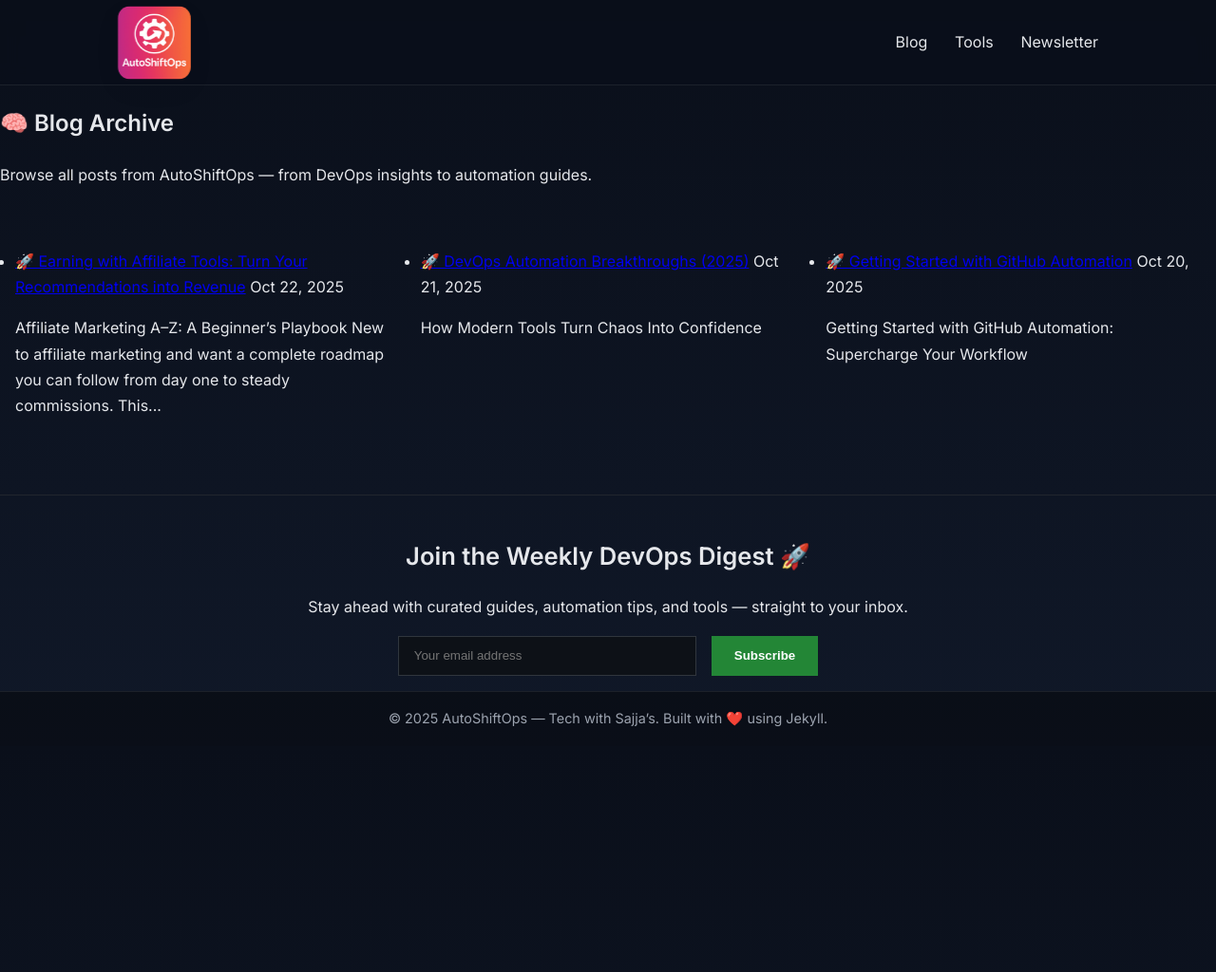
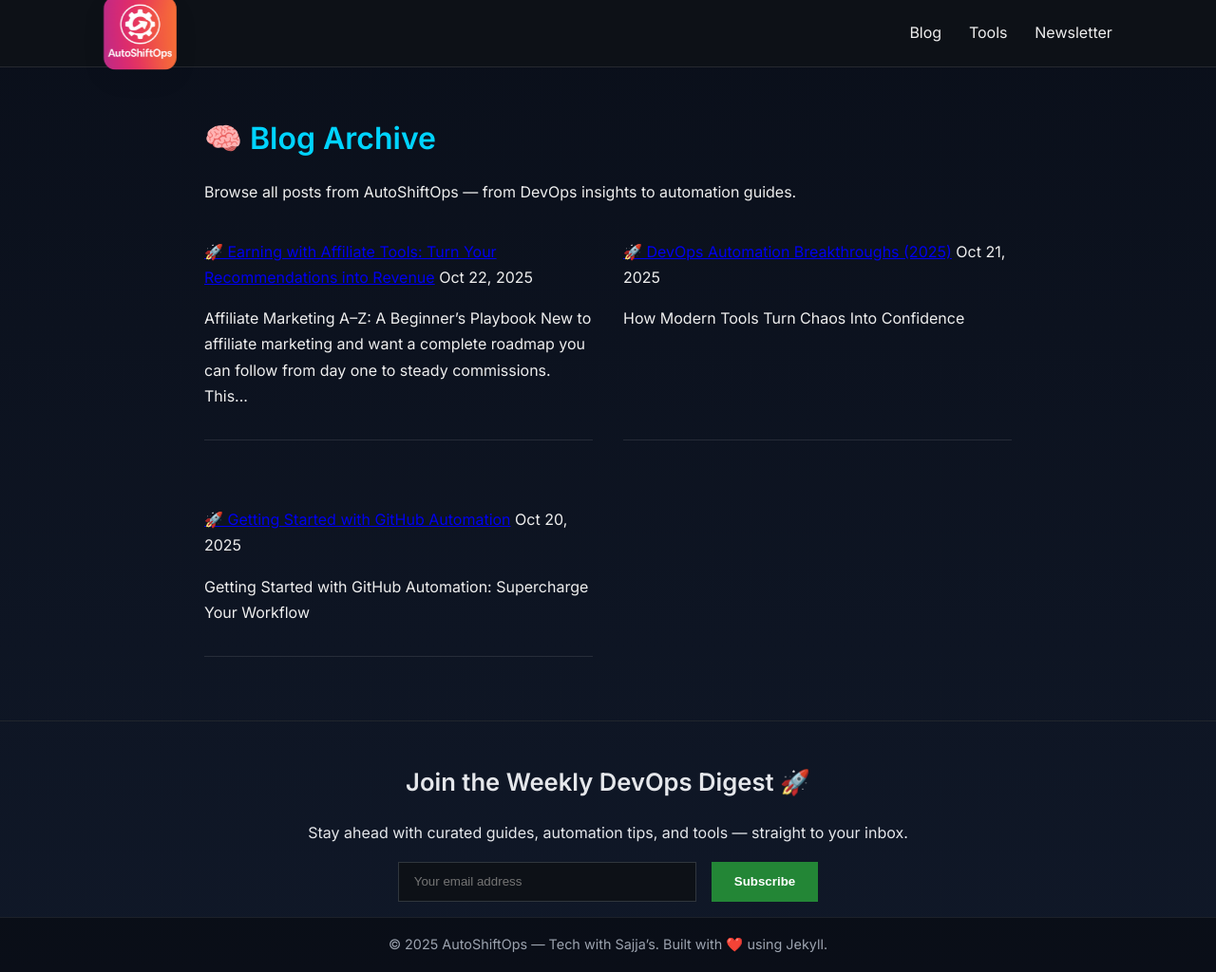
Before and after one commit to AutoShiftOps/autoshiftops.github.io, a Jekyll site: the page built from blog.md, in a window 1280 px wide and 1024 px high. Shown: the whole window at 95% size. Built offline with Jekyll 4.4.1, drawn with Linux system fonts in a browser that asks for light colours.

Commit message:
resize image

```diff
--- a/_includes/header.html
+++ b/_includes/header.html
@@ -1,8 +1,5 @@
 <header class="site-header">
   <div class="container header-container">
-    <!-- <div class="logo">
-      <a href="{{ '/' | relative_url }}">AutoShiftOps</a>
-    </div> -->
     <div class="logo">
       <a href="{{ '/' | relative_url }}">
         <img src="{{ '/assets/images/logo.png' | relative_url }}"
--- a/assets/css/custom.css
+++ b/assets/css/custom.css
@@ -143,50 +143,59 @@
 }
 
 /* === Header === */
+
+
+/* === Header Navigation === */
 .site-header {
-  background: rgba(10, 15, 26, 0.85);
-  backdrop-filter: blur(10px);
-  border-bottom: 1px solid rgba(255, 255, 255, 0.08);
+  background: #0d1117;
+  border-bottom: 1px solid rgba(255, 255, 255, 0.1);
   position: sticky;
   top: 0;
-  z-index: 100;
-  padding: 0.6rem 0;
+  z-index: 1000;
 }
 
-.site-header .container {
+.header-container {
+  max-width: 1100px;
+  margin: 0 auto;
   display: flex;
   justify-content: space-between;
   align-items: center;
-  height: 70px;               /* fixed container height you want to keep */
-  overflow: visible;          /* allow logo to overflow if scaled */
+  padding: 0.8rem 1.2rem;
 }
 
-.logo a {
-  font-weight: 700;
-  font-size: 1.6rem;
-  color: #ffffff;
-  text-decoration: none;
-  letter-spacing: 0.5px;
-  display: inline-block;
-  height: 48px;
-  line-height: 1;
+.site-logo {
+  height: 40px;
+  width: auto;
+  display: block;
 }
 
 .site-nav {
   display: flex;
-  align-items: center;
+  gap: 1.8rem;
 }
 
 .site-nav a {
-  color: #e5e7eb;
+  color: #eee;
   text-decoration: none;
-  margin-left: 1.8rem;
   font-weight: 500;
-  transition: color 0.2s ease;
+  transition: color 0.2s ease, transform 0.2s ease;
 }
 
 .site-nav a:hover {
-  color: #60a5fa;
+  color: #00d4ff;
+  transform: translateY(-2px);
+}
+
+/* Mobile header */
+@media (max-width: 700px) {
+  .header-container {
+    flex-direction: column;
+    gap: 0.8rem;
+  }
+
+  .site-nav {
+    gap: 1rem;
+  }
 }
 
 /* === Hero Section === */
@@ -779,3 +788,56 @@
   transform: scale(1);
   cursor: zoom-out;
 }
+
+/* === Additional Custom Styles for posts page === */
+.page-section {
+  max-width: 850px;
+  margin: 3rem auto;
+  color: #eee;
+}
+
+.page-section h1 {
+  font-size: 2rem;
+  margin-bottom: 1rem;
+  color: #00d4ff;
+}
+
+.post-list {
+  list-style: none;
+  padding: 0;
+}
+
+.post-list li {
+  margin: 1.2rem 0;
+  padding-bottom: 1rem;
+  border-bottom: 1px solid rgba(255,255,255,0.1);
+}
+
+.tool-grid {
+  display: grid;
+  gap: 1.5rem;
+  grid-template-columns: repeat(auto-fit, minmax(250px, 1fr));
+}
+
+.tool-card {
+  background: rgba(255,255,255,0.05);
+  padding: 1.5rem;
+  border-radius: 12px;
+  transition: transform 0.2s ease;
+}
+
+.tool-card:hover {
+  transform: translateY(-5px);
+  background: rgba(255,255,255,0.1);
+}
+
+.btn {
+  display: inline-block;
+  margin-top: 0.5rem;
+  padding: 0.4rem 0.9rem;
+  background: #00d4ff;
+  color: #111;
+  border-radius: 8px;
+  font-weight: 600;
+  text-decoration: none;
+}
```
Also changed, not shown: _posts/2025-10-21-devops-automation-tools.md (+1 -1 lines), newsletter.md (added, +15 -0 lines), tools.md (added, +24 -0 lines).
